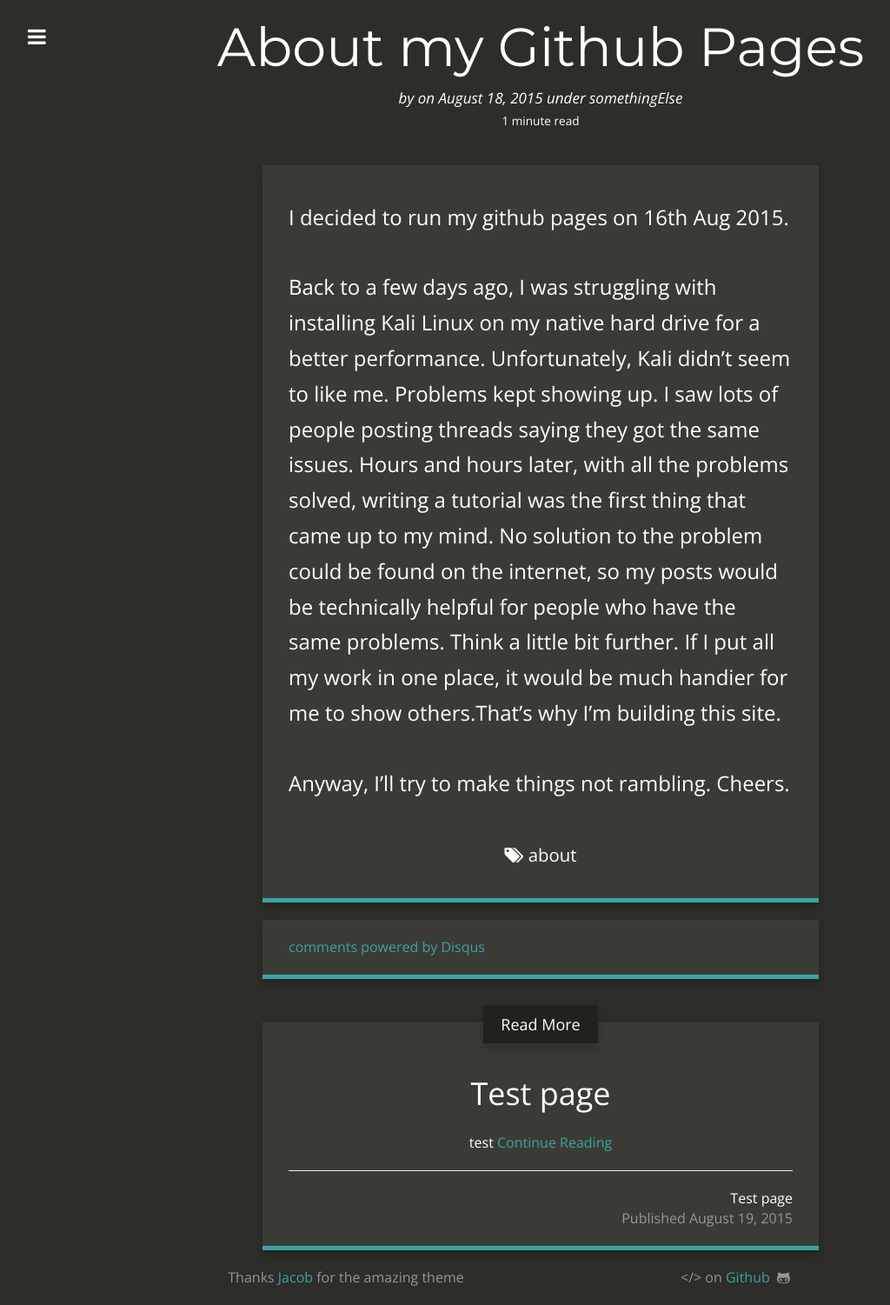
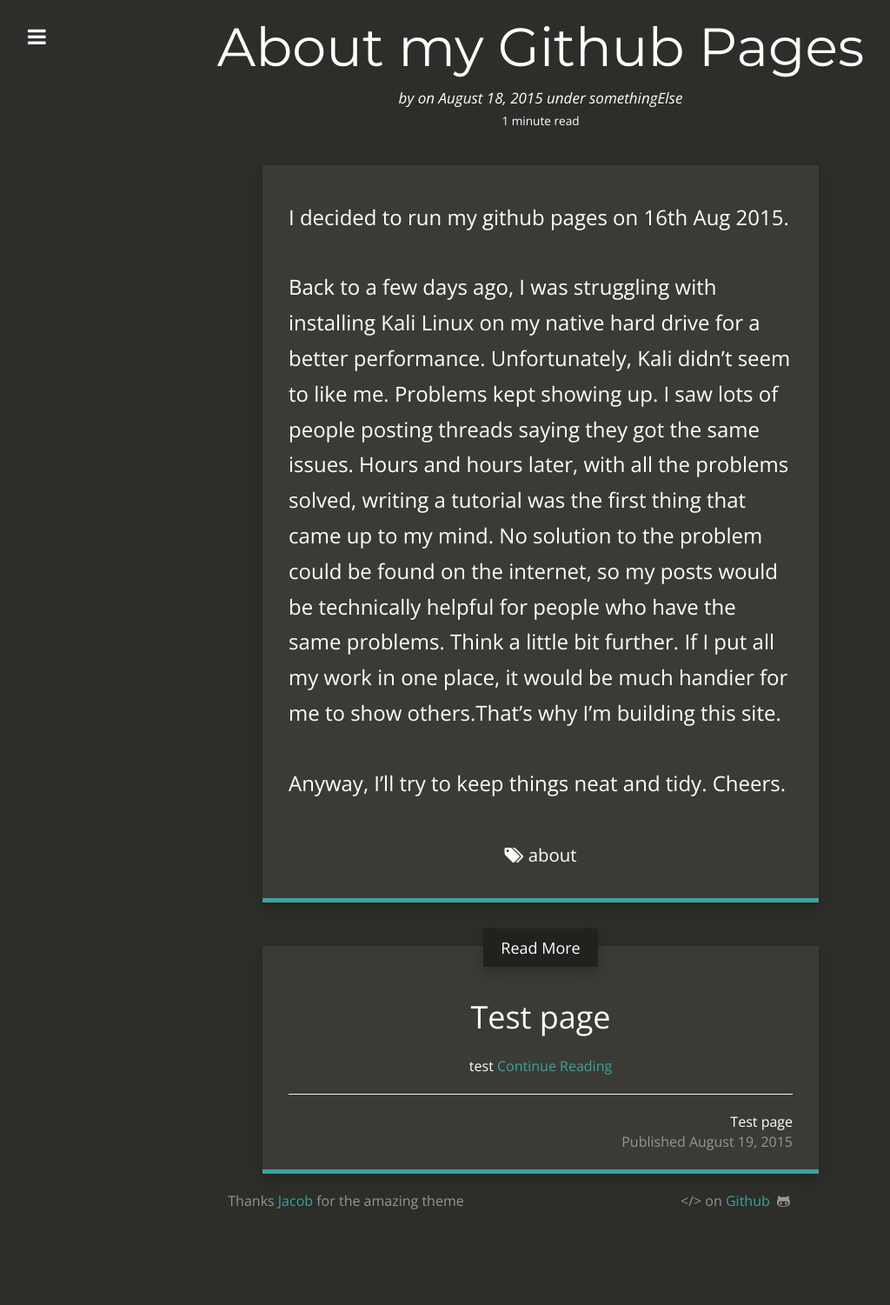
Before and after one commit to yzh503/yzh503.github.io, a Jekyll site: the page built from _posts/2015-08-18-About-my-github-pages.markdown, in a window 1280 px wide. Shown: the whole page at 87% size, without its empty margins (18-1042 px from the left). Built offline with Jekyll 4.4.1, drawn with Linux system fonts in a browser that asks for light colours; nearby versions of some CDN libraries; Markdown is read by kramdown in place of the engine named in the settings; comment, search, counter and statistics services are not loaded; after the commit the page ends 1413 px from its top, so only the background shows below that.

Commit message:
delete disqu

```diff
--- a/_config.yml
+++ b/_config.yml
@@ -7,7 +7,6 @@ url: "http://yzh503.github.io"
 title_description: "Ramblings of computer science, software development, algorithms, web penetration test... maybe some other interesting stuff. It's a long way from scientific theory to engineered product."
 title_image: "https://en.gravatar.com/userimage/92928099/2795b51533a1beab5b4dfe39ae6b255b.jpg?size=200"
 github_repository: https://github.com/yzh503
-disqus_account: simonzihaoyang
 post_limit: 5
 
 # Social usernames/URLs
--- a/_posts/2015-08-18-About-my-github-pages.markdown
+++ b/_posts/2015-08-18-About-my-github-pages.markdown
@@ -11,4 +11,4 @@ I decided to run my github pages on 16th Aug 2015.
 
 Back to a few days ago, I was struggling with installing Kali Linux on my native hard drive for a better performance. Unfortunately, Kali didn't seem to like me. Problems kept showing up. I saw lots of people posting threads saying they got the same issues. Hours and hours later, with all the problems solved, writing a tutorial was the first thing that came up to my mind. No solution to the problem could be found on the internet, so my posts would be technically helpful for people who have the same problems. Think a little bit further. If I put all my work in one place, it would be much handier for me to show others.That's why I'm building this site.
 
-Anyway, I'll try to make things not rambling. Cheers.
+Anyway, I'll try to keep things neat and tidy. Cheers.
```
Also changed, not shown: README.md.
